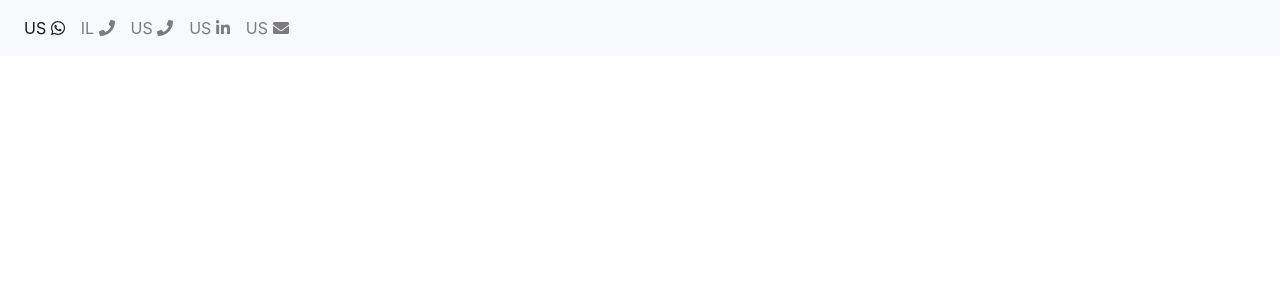
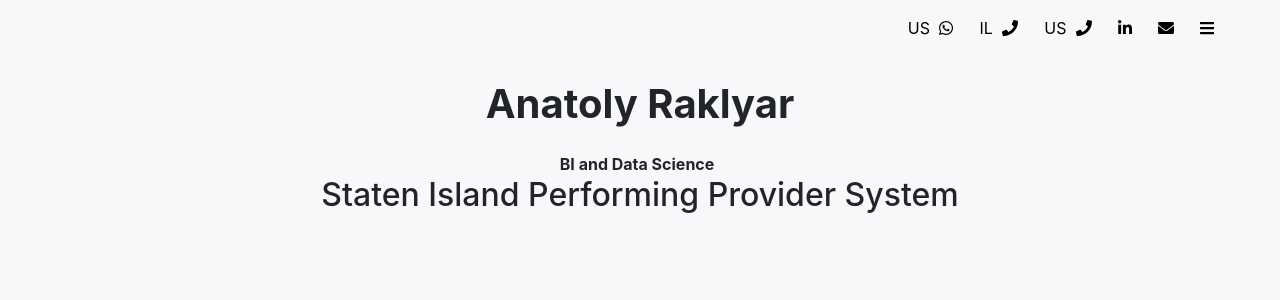
Before and after one commit to CrazyPythonLover1/Client-Anatoly-s-Personal-Website, a React (Create React App) app: page / in a window 1280 px wide. Shown: the top 300 px of the page. Built offline with nearby package versions, Linux system fonts and the light colour scheme.

Commit message:
changing bg color and data

```diff
--- a/package.json
+++ b/package.json
@@ -13,6 +13,7 @@
     "react": "^17.0.1",
     "react-dom": "^17.0.1",
     "react-scripts": "4.0.0",
+    "react-typical": "^0.1.3",
     "web-vitals": "^0.2.4"
   },
   "scripts": {
--- a/src/App.css
+++ b/src/App.css
@@ -1,38 +1,3 @@
 .App {
   text-align: center;
 }
-
-.App-logo {
-  height: 40vmin;
-  pointer-events: none;
-}
-
-@media (prefers-reduced-motion: no-preference) {
-  .App-logo {
-    animation: App-logo-spin infinite 20s linear;
-  }
-}
-
-.App-header {
-  background-color: #282c34;
-  min-height: 100vh;
-  display: flex;
-  flex-direction: column;
-  align-items: center;
-  justify-content: center;
-  font-size: calc(10px + 2vmin);
-  color: white;
-}
-
-.App-link {
-  color: #61dafb;
-}
-
-@keyframes App-logo-spin {
-  from {
-    transform: rotate(0deg);
-  }
-  to {
-    transform: rotate(360deg);
-  }
-}
--- a/src/App.js
+++ b/src/App.js
@@ -3,7 +3,7 @@ import Home from './components/Homepage/Home/Home';
 
 function App() {
   return (
-    <div className="App">
+    <div className="App" >
       <Home/>
     </div>
   );
--- a/src/components/Homepage/Header/Header.js
+++ b/src/components/Homepage/Header/Header.js
@@ -0,0 +1,28 @@
+import React from 'react';
+import resumeData from '../../../data/data.json';
+import Typical from 'react-typical'
+
+const Header = () => {
+    return (
+        <div id="header" >
+            <div className="container">
+            <h1 className="mt-4 mb-4 font-weight-bold">
+                {resumeData.basics.name}
+            </h1>
+            <div >
+                <Typical
+
+                    loop={Infinity}
+                    wrapper="b"
+                    steps={[resumeData.basics.label,1000]}
+                />
+
+            </div>
+            </div>
+
+        </div>
+
+    );
+};
+
+export default Header;
--- a/src/components/Homepage/Home/Home.js
+++ b/src/components/Homepage/Home/Home.js
@@ -1,10 +1,34 @@
-import React from 'react';
+import React, { useEffect, useState } from 'react';
+import Header from '../Header/Header';
 import Navbar from '../Navbar/Navbar';
+import resumeData from '../../../data/data.json';
+
 
 const Home = () => {
+    const [ siteInfo, setSiteInfo] = useState({
+        count: 1,
+    });
+    const works = [];
+        resumeData?.work.map(item => {
+            return works.push(item)
+        })
+        useEffect(()=>{
+            works[0] && setSiteInfo({...siteInfo, work:works[0]})
+         },[])
+        if( works.length === siteInfo.count){
+            setSiteInfo({...siteInfo, count:0})
+        }
+    const handleClick = () => {
+        setSiteInfo({count:siteInfo.count+1, work:works[siteInfo.count]})
+    }
     return (
-        <div id="home">
+        <div id="home" style={{background:siteInfo.work?.bgColor, height: "100vh"}}
+        onClick={()=> handleClick() }
+        >
             <Navbar/>
+            <Header />
+            <h2> {siteInfo.work?.company} </h2>
+
         </div>
     );
 };
--- /dev/null
+++ b/src/components/Homepage/Navbar/Navbar.css
@@ -0,0 +1,11 @@
+.nav-link{
+    color: #000000 !important;
+}
+
+.nav-link span{
+    padding-right: 5px;
+}
+
+.nav-item {
+    padding-right: 10px !important;
+}
--- a/src/components/Homepage/Navbar/Navbar.js
+++ b/src/components/Homepage/Navbar/Navbar.js
@@ -1,33 +1,65 @@
-import React from 'react';
+import React, { useState } from 'react';
+import './Navbar.css'
 import { FontAwesomeIcon } from '@fortawesome/react-fontawesome';
-import { faWhatsapp, faLinkedinIn } from '@fortawesome/free-brands-svg-icons';
-import { faPhone, faEnvelope  } from '@fortawesome/free-solid-svg-icons';
+import { faWhatsapp, faLinkedinIn, faGithub } from '@fortawesome/free-brands-svg-icons';
+import { faPhone, faEnvelope, faBars } from '@fortawesome/free-solid-svg-icons';
 
 const Navbar = () => {
+    const [active, setActive] = useState(false)
     return (
         <div id="navbar">
-            <nav class="navbar navbar-expand-lg navbar-light bg-light">
+            <nav className="navbar navbar-expand-sm navbar-light px-5">
 
-                <button class="navbar-toggler" type="button" data-toggle="collapse" data-target="#navbarNav" aria-controls="navbarNav" aria-expanded="false" aria-label="Toggle navigation">
-                    <span class="navbar-toggler-icon"></span>
+                <button className="navbar-toggler" type="button" data-toggle="collapse" data-target="aboutnavbarNav" aria-controls="navbarNav" aria-expanded="false" aria-label="Toggle navigation">
+                    <span className="navbar-toggler-icon"></span>
                 </button>
-                <div class="collapse navbar-collapse" id="navbarNav">
-                    <ul class="navbar-nav">
-                        <li class="nav-item active">
-                            <a class="nav-link" href="#"> US <FontAwesomeIcon icon={faWhatsapp} /><span class="sr-only">(current)</span></a>
+                <div className="collapse navbar-collapse" id="navbarNav">
+                    <ul className="navbar-nav ml-auto">
+                        <li className="nav-item">
+                            <a className="nav-link " href="https://wa.me/+16463732266">
+                                <span> US </span>  <FontAwesomeIcon icon={faWhatsapp} />
+                            </a>
                         </li>
-                        <li class="nav-item">
-                            <a class="nav-link" href="#"> IL <FontAwesomeIcon icon={faPhone} /> </a>
+                        <li className="nav-item ">
+                            <a className="nav-link " href="tel:0502209852">
+                            <span> IL </span> <FontAwesomeIcon icon={faPhone} />
+                            </a>
                         </li>
-                        <li class="nav-item">
-                            <a class="nav-link" href="#"> US <FontAwesomeIcon icon={faPhone} /> </a>
+                        <li className="nav-item">
+                            <a className="nav-link " href="tel:+16463732266">
+                                <span> US </span> <FontAwesomeIcon icon={faPhone} />
+                            </a>
                         </li>
-                        <li class="nav-item">
-                        <a class="nav-link" href="#"> US <FontAwesomeIcon icon={faLinkedinIn} /> </a>
+                        <li className="nav-item">
+                            <a className="nav-link" href="https://www.linkedin.com/in/anatoly-raklyar-06034069/">
+                                <FontAwesomeIcon icon={faLinkedinIn} />
+                            </a>
                         </li>
-                        <li class="nav-item">
-                        <a class="nav-link" href="#"> US <FontAwesomeIcon icon={faEnvelope} /> </a>
+                        <li className="nav-item">
+                            <a className="nav-link" href="mailto:traklyar@yahoo.com">
+                                <FontAwesomeIcon icon={faEnvelope} />
+                            </a>
                         </li>
+                        <div className="navbar-wraper" onClick={() => setActive(!active)}>
+                            { !active ?<li className="nav-item">
+                                <div className="nav-link"  href="">
+                                    <FontAwesomeIcon icon={faBars} />
+                                </div>
+                            </li>
+                            :<div>
+                            <li className="nav-item">
+                                <div className="nav-link"  href="">
+                                <strong> X </strong>
+                                </div>
+                            </li>
+                                <li className="nav-item">
+                                    <a className="nav-link" onClick="revert()" href="">
+                                        <FontAwesomeIcon icon={faGithub} />
+                                    </a>
+                                </li>
+                            </div>}
+
+                        </div>
                     </ul>
                 </div>
             </nav>
--- a/src/data/data.json
+++ b/src/data/data.json
@@ -44,7 +44,7 @@
       }
     ],
     "work": [
-      {
+      { "id": 1,
         "company": "Staten Island Performing Provider System",
         "position": "Data Analytics Lead",
         "startDate": "2017-04-01",
@@ -55,9 +55,11 @@
           "Migrated infrastructure from on-premise to Azure cloud",
           "Increased number of data sources, improved processing speed and data availability",
           "Oversaw teams of consultants supporting cloud and workstation infrastructure"
-        ]
+        ],
+        "bgColor":"#f8f8fa"
+
       },
-      {
+      { "id": 2,
         "company": "Big Data Storm",
         "position": "Cofounder",
         "startDate": "2015-10-01",
@@ -67,9 +69,11 @@
           "Created a component to seamlessly replace CPU-based sorter with GPU-based equivalent for large scale ETL implementations.",
           "Used existing and cutting-edge CUDA algorithms to parallellize complex sorting.",
           "Enabled same simultaneous data insights using simultaneous in-memory on-the-fly analytical processing."
-        ]
+        ],
+        "bgColor":"#282c34"
+
       },
-      {
+      { "id": 3,
         "company": "Artnet",
         "position": "Data Scientist",
         "startDate": "2014-06-01",
@@ -80,9 +84,11 @@
           "Significantly improved targeting by including 360 degree view of customer interests into existing list generation process.",
           "Improved customer experience by introducing new QA code that caught complex billing issues.",
           "Improved analytics for every customer-facing department in the company."
-        ]
+        ],
+        "bgColor":"#00e8ff"
+
       },
-      {
+      { "id": 4,
         "company": "RER Research",
         "position": "Principal",
         "startDate": "2003-03-01",
@@ -94,9 +100,11 @@
           "Data mining market data and establishing patterns and causality relationships using state of the art machine learning technologies.",
           "Developing and implementing trading algorithms.",
           "Ab Intio and Informatica consulting – financial data processing, data modeling, and data quality assurance."
-        ]
+        ],
+        "bgColor":"#1abc9c"
+
       },
-      {
+      { "id": 5,
         "company": "RxClinical Corp. ",
         "position": "Consultant",
         "startDate": "2005-12-01",
@@ -108,21 +116,28 @@
           "Recommended statistical designs that would be acceptable to regulators.",
           "Analyzed and reported results of clinical trials. Provided tables, listings and graphs for final study reports.",
           "Provided project requirements to programmers, managed outside CROs and consultants."
-        ]
+        ],
+        "bgColor":"#e74c3c"
+
       },
-      {
+      { "id": 6,
         "company": "DoubleClick, Inc. (now Google) ",
         "position": "Technical Project Leader",
-        "summary": "Developed large scale Business Intelligence solution for e-commerce strategy formulation and web site personalization. Project resulted in substantial growth in global installations and improvement in functionality and scalability across all products."
+        "summary": "Developed large scale Business Intelligence solution for e-commerce strategy formulation and web site personalization. Project resulted in substantial growth in global installations and improvement in functionality and scalability across all products.",
+        "bgColor":"#9b59b6"
+
       },
-      {
+      { "id": 7,
         "company": "AIG, Inc.",
         "position": "Database Administrator",
-        "summary": "Developed enterprise-wide data warehouse environment for marketing, CRM, and data mining. Project grew into corporate data warehouse environment storing information on all B2B relationships resulting in significant improvement in operations efficiency."
+        "summary": "Developed enterprise-wide data warehouse environment for marketing, CRM, and data mining. Project grew into corporate data warehouse environment storing information on all B2B relationships resulting in significant improvement in operations efficiency.",
+        "bgColor":"#e67e22"
+
       },
-      {
+      { "id": 8,
         "company": "Metropolitan Life Insurance Company ",
-        "position": "Actuarial Student"
+        "position": "Actuarial Student",
+        "bgColor":"#3498db"
       }
     ],
     "education": [
```
Also changed, not shown: 1 other file (tests, documents, lock files or other folders).
